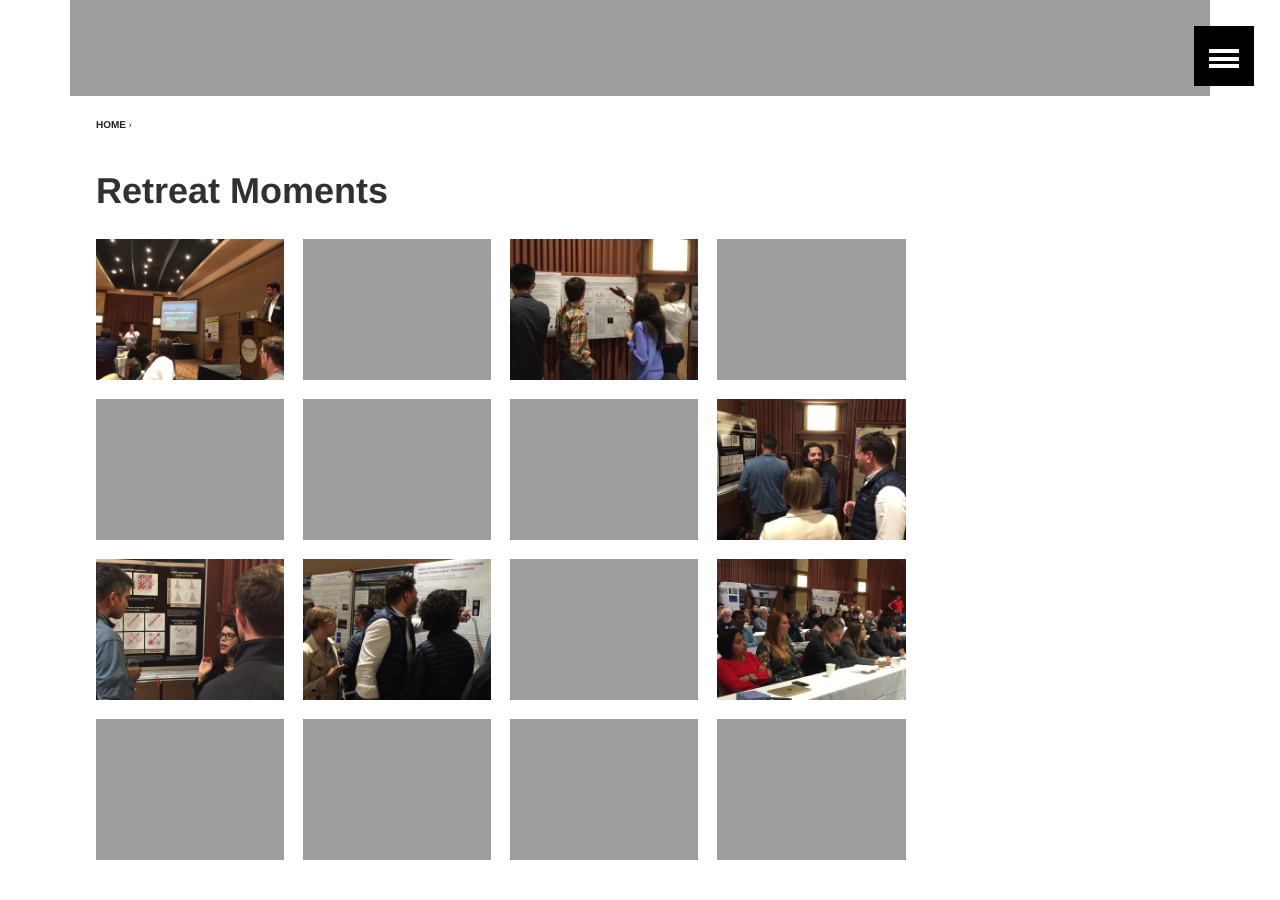
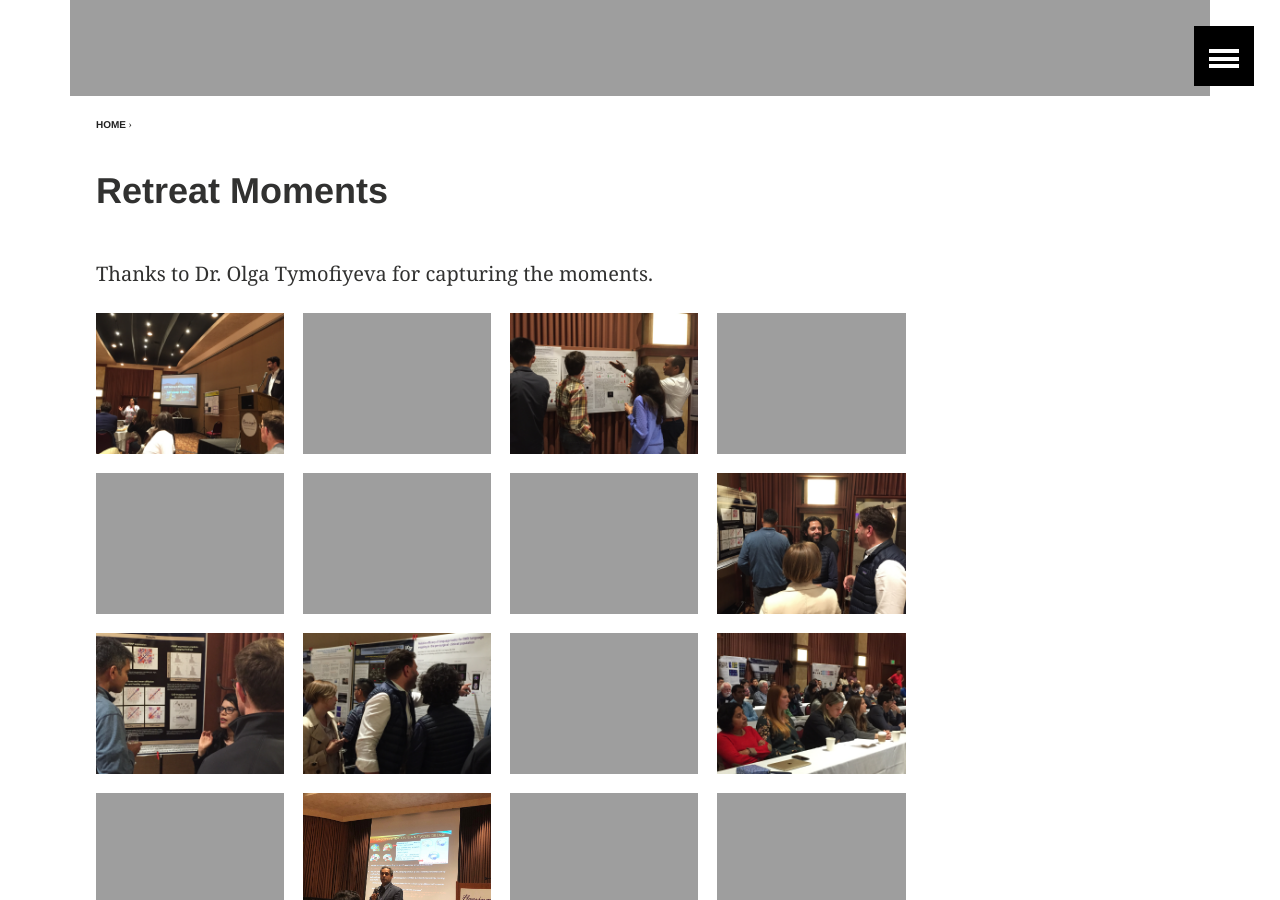
Before and after one commit to UCSFrad/UCSFrad.github.io, a Jekyll site: the page built from photos/index.md, in a window 1280 px wide and 900 px high, scrolled down 871 px. Built offline with Jekyll 4.4.1, drawn with Linux system fonts in a browser that asks for light colours.

Commit message:
adding more photos

```diff
--- a/photos/index.md
+++ b/photos/index.md
@@ -10,6 +10,8 @@
   feature: group.jpg
   teaser:
 ---
+
+Thanks to Dr. Olga Tymofiyeva for capturing the moments.
 
 <ul class="th-grid">
   <li>
@@ -49,10 +51,10 @@
     <a href="#"><img src="{{ site.url }}/images/2018-04-16-16.jpg" alt=""></a>
   </li>
   <li>
-    <a href="#"><img src="{{ site.url }}/images/" alt=""></a>
+    <a href="#"><img src="{{ site.url }}/images/IMG_1886.jpg" alt=""></a>
   </li>
   <li>
-    <a href="#"><img src="{{ site.url }}/images/" alt=""></a>
+    <a href="#"><img src="{{ site.url }}/images/IMG_1889.jpg" alt=""></a>
   </li>
   <li>
     <a href="#"><img src="{{ site.url }}/images/" alt=""></a>
```
Also changed, not shown: images/IMG_1889.jpg (added), 5 other files.
